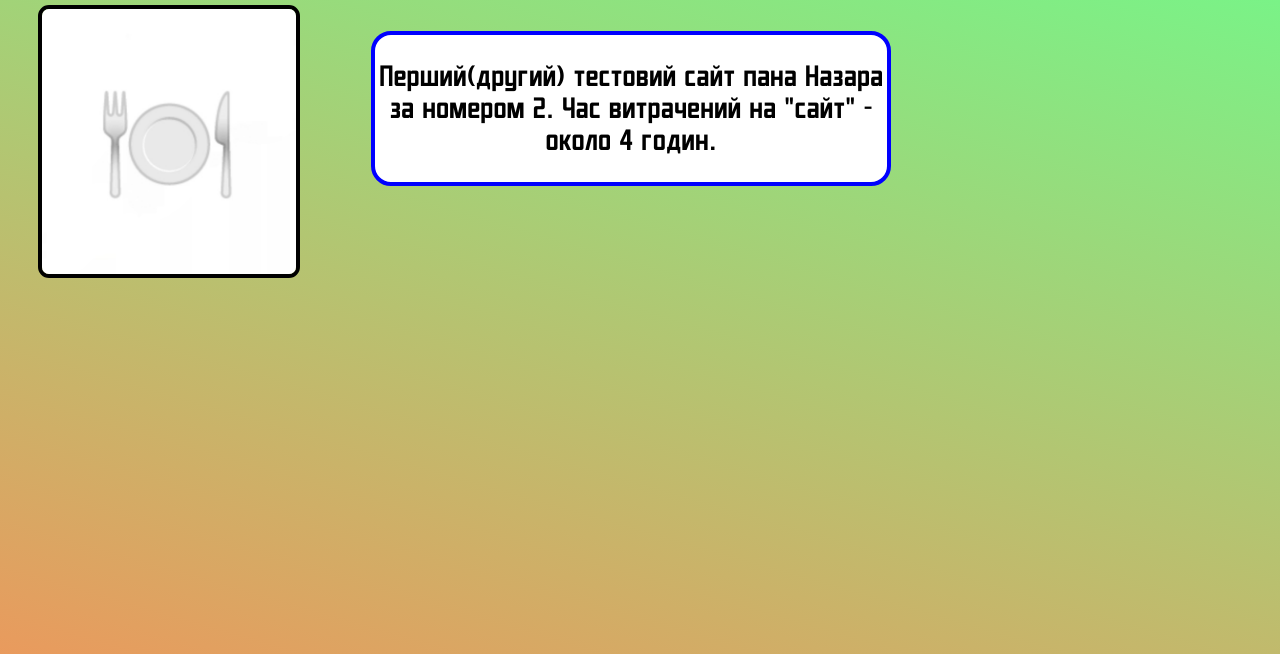
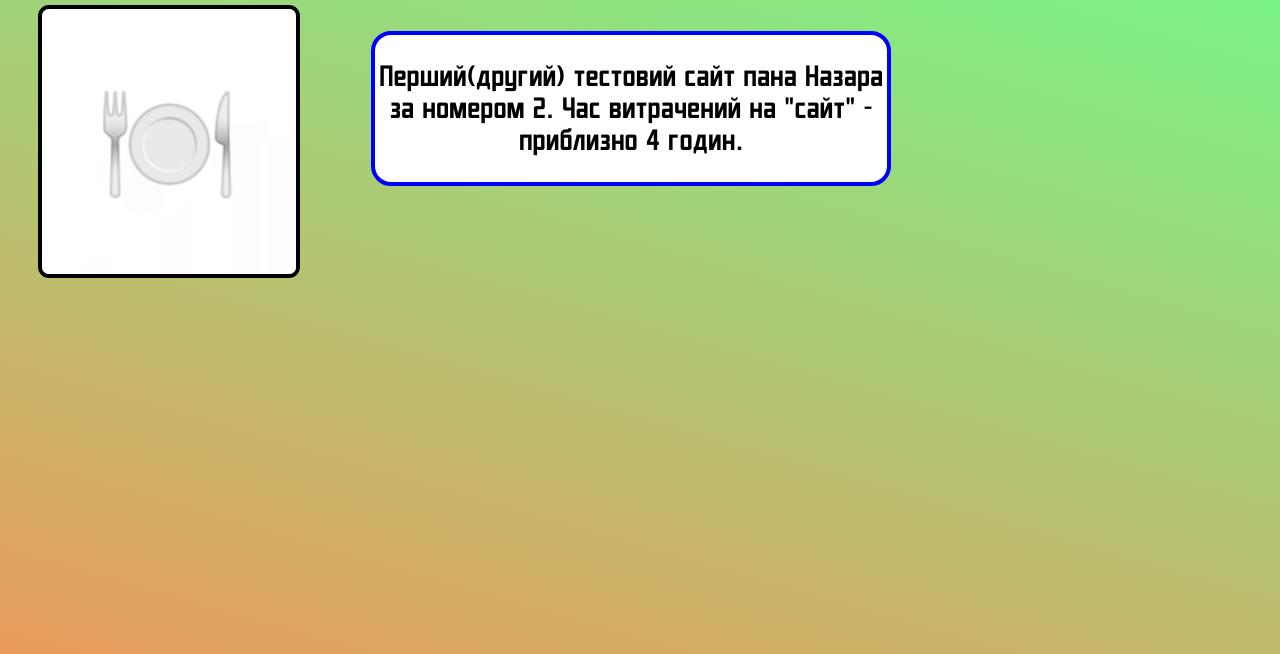
Before and after one commit to sskinerr/test-ssknr, a plain HTML site: page index.html in a window 1280 px wide. Shown: the part 146-800 px from the top of the page. Drawn offline with Linux system fonts and the light colour scheme.

Commit message:
Update index.html

```diff
--- a/index.html
+++ b/index.html
@@ -28,7 +28,7 @@
 				 <p id="lololo">Перший(другий)
 				 тестовий сайт пана
 				 Назара за номером 2.
-				 Час витрачений на "сайт" - около 4 годин.
+				 Час витрачений на "сайт" - приблизно 4 годин.
 				 </p>
 
 </body>
```
